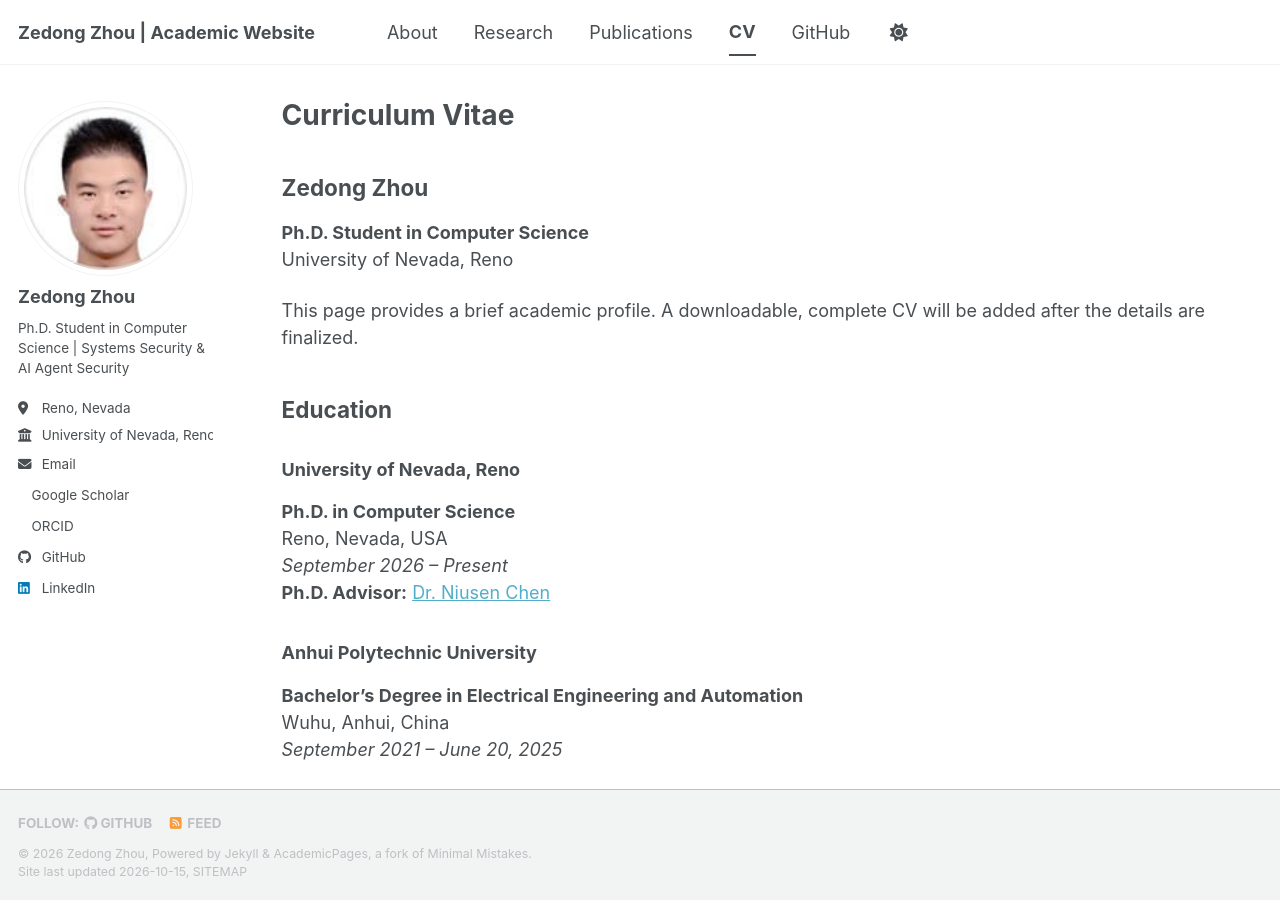
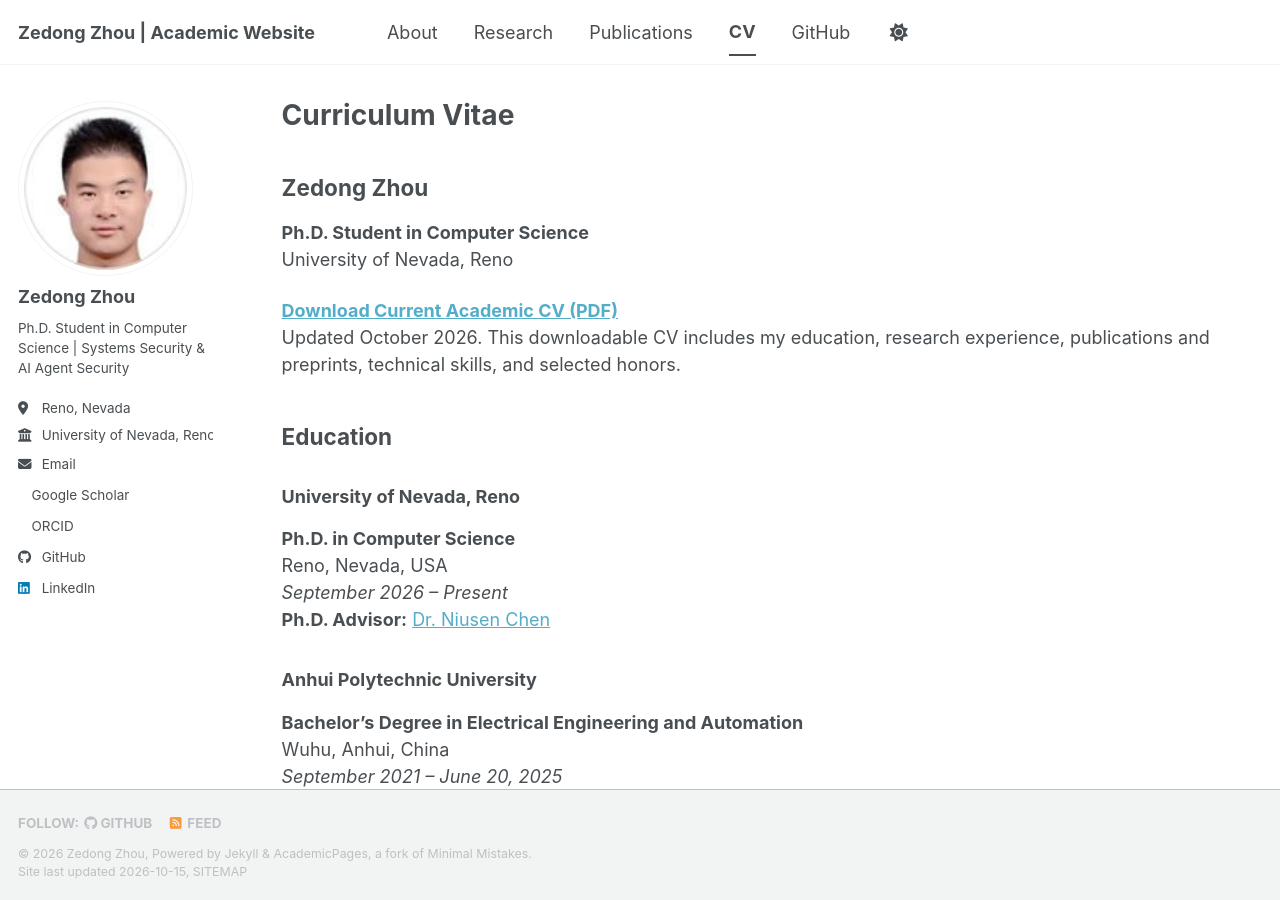
Before and after one commit to 2350082187zhou-ux/2350082187zhou-ux.github.io, a Jekyll site: the page built from _pages/cv.md, in a window 1280 px wide and 900 px high. Built offline with Jekyll 4.4.1, drawn with Linux system fonts in a browser that asks for light colours; a style sheet for code colours, icons or effects is not loaded.

Commit message:
Publish current academic CV PDF and add download link

```diff
--- a/_pages/cv.md
+++ b/_pages/cv.md
@@ -12,7 +12,8 @@ redirect_from:
 **Ph.D. Student in Computer Science**
 University of Nevada, Reno
 
-This page provides a brief academic profile. A downloadable, complete CV will be added after the details are finalized.
+**[Download Current Academic CV (PDF)](/files/Zedong_Zhou_CV.pdf)**
+Updated October 2026. This downloadable CV includes my education, research experience, publications and preprints, technical skills, and selected honors.
 
 ## Education
 
```
Also changed, not shown: 1 other file.
